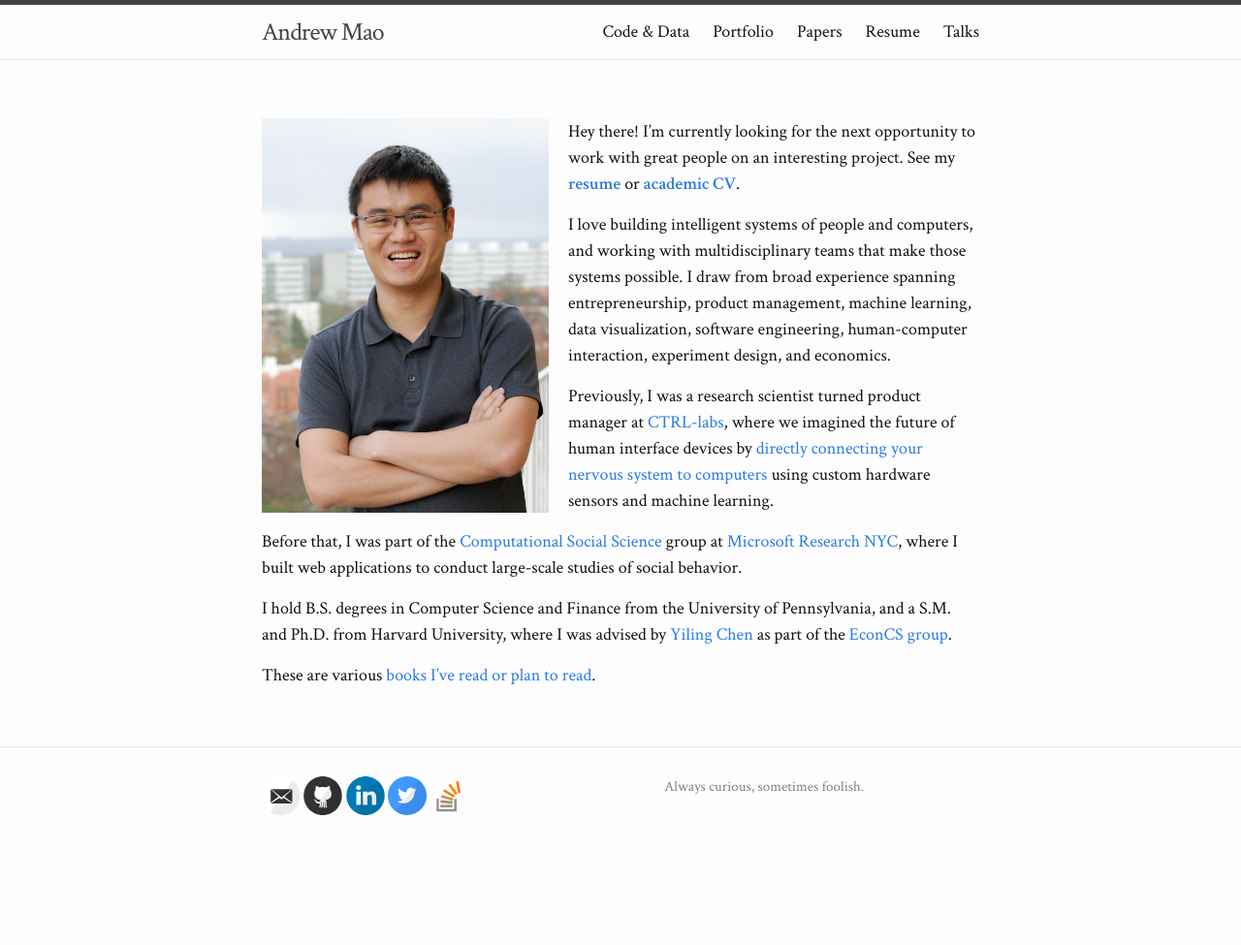
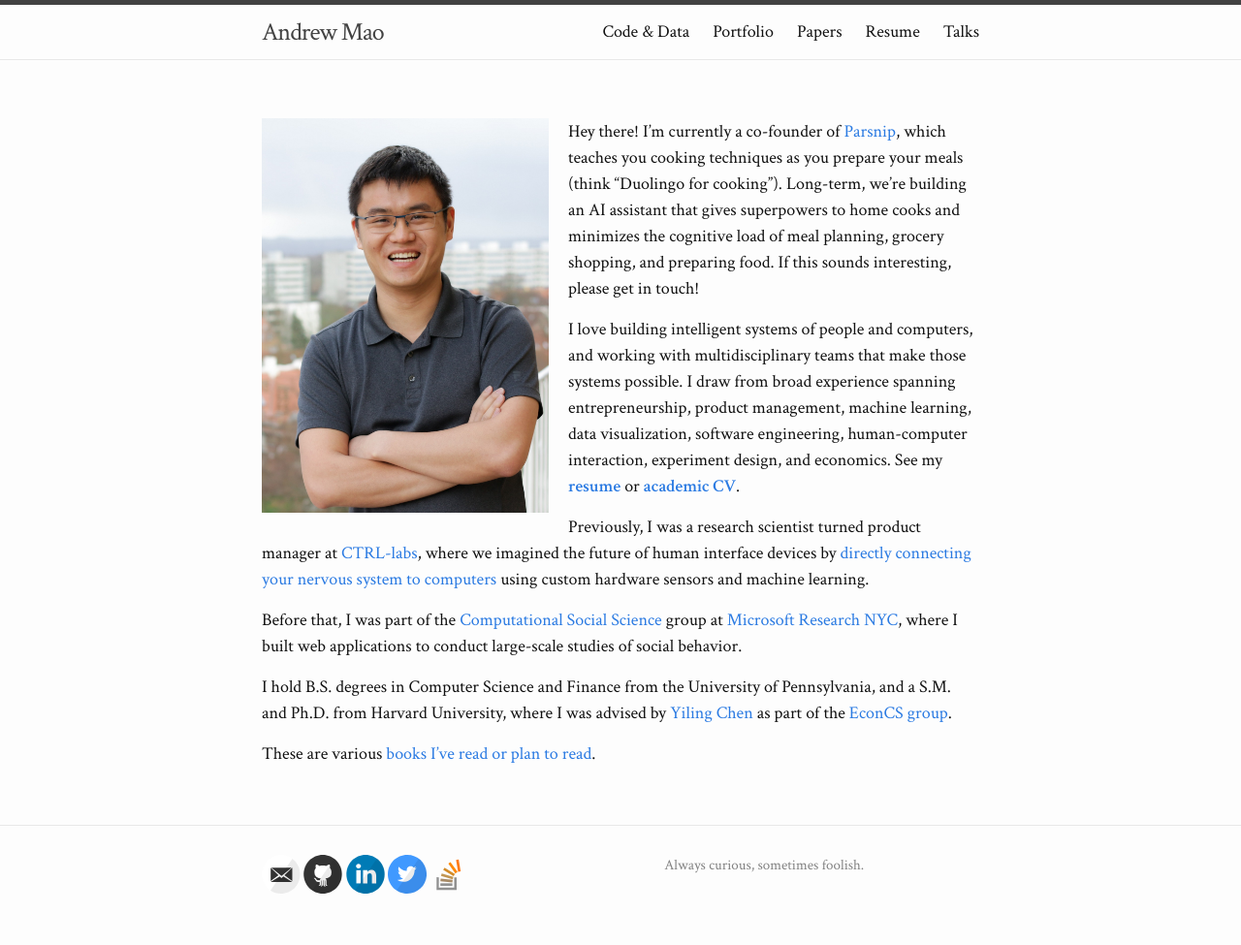
Before and after one commit to mizzao/andrewmao.net, a Jekyll site: the page built from index.md, in a window 1280 px wide. Shown: the whole page at 97% size. Built offline with Jekyll 4.4.1, drawn with Linux system fonts in a browser that asks for light colours; before the commit the page ends 900 px from its top, so only the background shows below that.

Commit message:
add link to parsnip

```diff
--- a/index.md
+++ b/index.md
@@ -5,15 +5,19 @@ layout: page
 ![photo]({{ github.site.url }}/assets/photo.jpg)
 {: .image-float-left }
 
-Hey there! I'm currently looking for the next opportunity to work with great
-people on an interesting project. See my [**resume**](/resume) or [**academic
-CV**](/cv).
+Hey there! I'm currently a co-founder of [Parsnip], which teaches you cooking
+techniques as you prepare your meals (think "Duolingo for cooking"). Long-term,
+we're building an AI assistant that gives superpowers to home cooks and
+minimizes the cognitive load of meal planning, grocery shopping, and preparing
+food. If this sounds interesting, please get in touch!
+
+[Parsnip]: https://parsnip.ai
 
 I love building intelligent systems of people and computers, and working with
 multidisciplinary teams that make those systems possible. I draw from broad
 experience spanning entrepreneurship, product management, machine learning, data
 visualization, software engineering, human-computer interaction, experiment
-design, and economics.
+design, and economics. See my [**resume**](/resume) or [**academic CV**](/cv).
 
 Previously, I was a research scientist turned product manager at [CTRL-labs],
 where we imagined the future of human interface devices by [directly connecting
```
